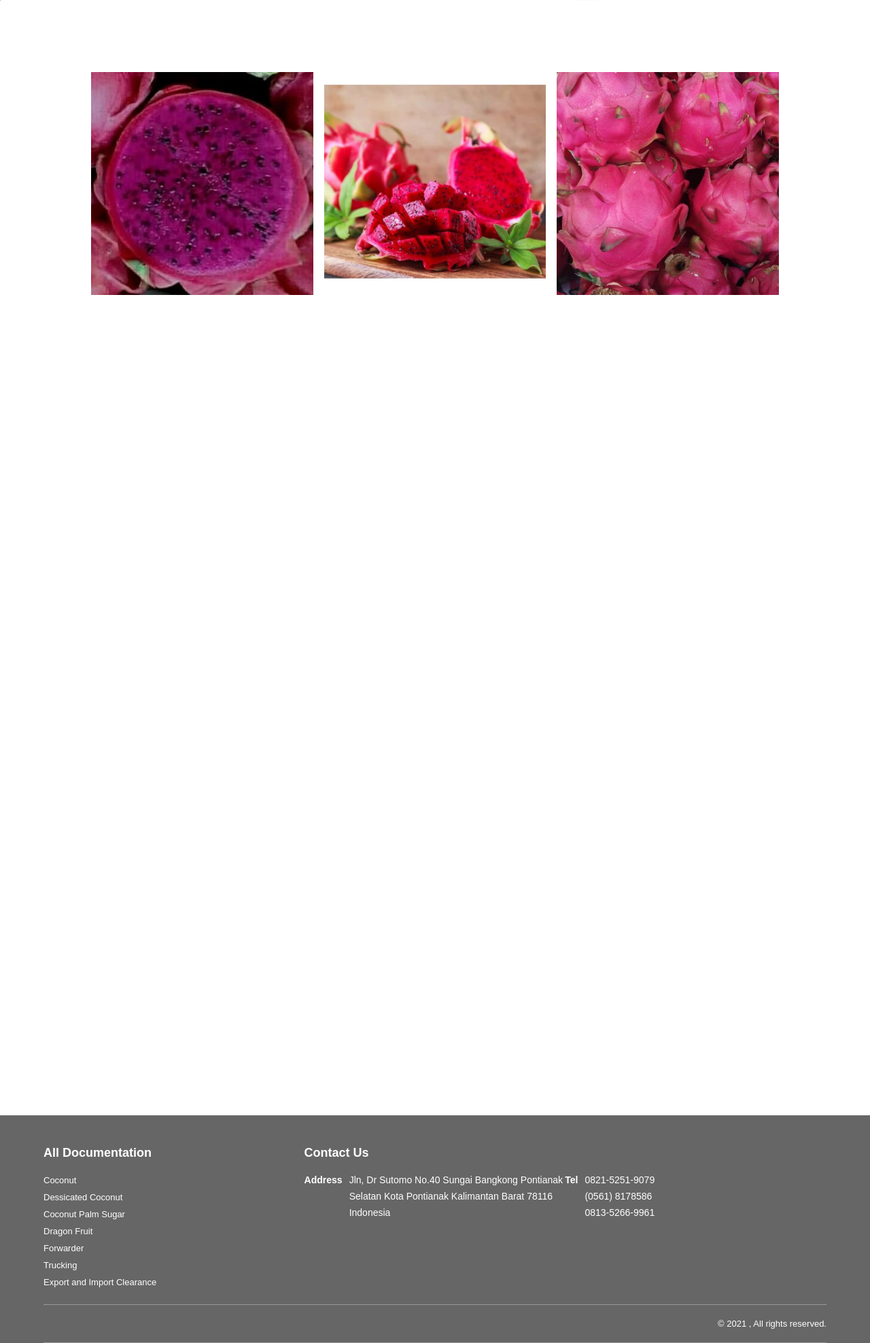
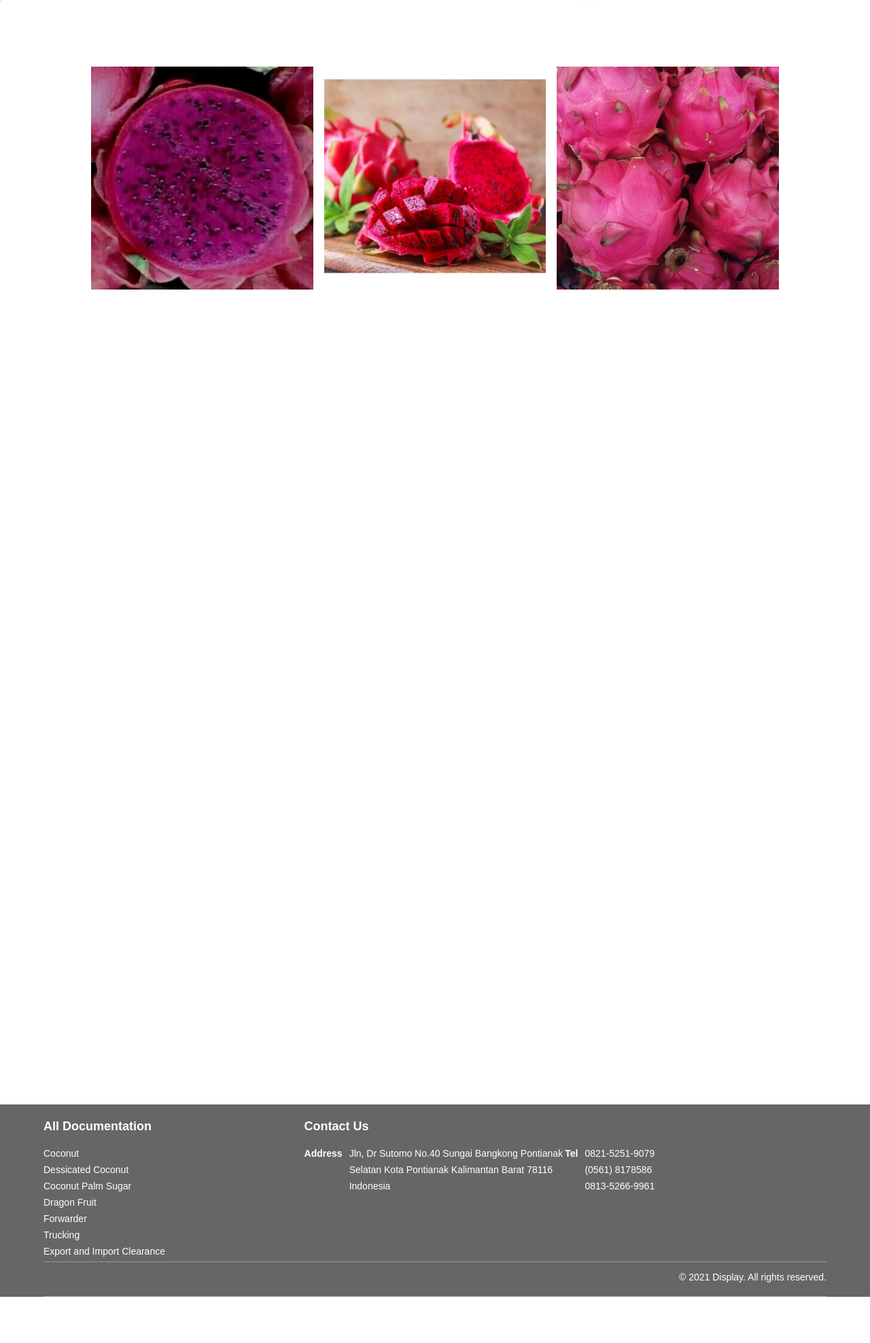
Before and after one commit to indekslink/supplier-exportir, a PHP site: page /dragon-fruit.html in a window 1280 px wide. Shown: the part 531-2507 px from the top of the page at 68% size. After the commit the page ends 2439 px from the top, so only its background shows below. Run offline with PHP 8.4, Linux system fonts and the light colour scheme.

Commit message:
merapikan halaman

```diff
--- a/css/main.css
+++ b/css/main.css
@@ -244,11 +244,12 @@ img.slide::before {
   justify-content: center;
   align-items: stretch;
   flex-wrap: wrap;
+  gap: 1rem;
 }
 .flex-gallery a {
   display: block;
   width: 30%;
-  margin: 0.5rem;
+  /* margin: 0.5rem; */
 }
 
 .flex-gallery a img {
@@ -1448,11 +1449,13 @@ p.camera {
     width: 50px;
   }
   #headcell a {
-    font: bold 14px/40px sans-serif;
+    /* font: bold 14px/40px sans-serif; */
+    font: bold 6px/25px sans-serif;
     padding: 0 5px;
   }
   #headcell2 a {
-    font: bold 14px/40px sans-serif;
+    /* font: bold 14px/40px sans-serif; */
+    font: bold 6px/25px sans-serif;
     padding: 0 5px;
   }
   #headcell3 a {
@@ -1553,6 +1556,22 @@ p.camera {
 		opacity:1;
 		animation-name:none;
 	}*/
+  button.whatsapp {
+    padding: 0.5rem 1rem;
+  }
+  #slider.hero-konten img.img {
+    min-height: 40vh !important;
+    width: 100%;
+  }
+  #slider.hero-konten .slide1 {
+    top: 10% !important;
+  }
+  #slider.hero-konten .slide2 {
+    top: 22% !important;
+  }
+  #slider.hero-konten img.slide {
+    top: 20% !important;
+  }
 }
 @media only screen and (max-width: 400px) {
   text3 {
@@ -1577,11 +1596,11 @@ p.camera {
     width: 30px;
   }
   #headcell a {
-    font: bold 14px/40px sans-serif;
+    font: bold 5px/10px sans-serif;
     padding: 0 5px;
   }
   #headcell2 a {
-    font: bold 14px/40px sans-serif;
+    font: bold 5px/10px sans-serif;
     padding: 0 5px;
   }
   #headcell3 a {
--- a/dragon-fruit.html
+++ b/dragon-fruit.html
@@ -31,7 +31,7 @@
       }); //]]>
     </script>
   </head>
-  <body style="min-width: 884px">
+  <body>
     <header2 style="position: sticky">
       <div id="headcell2">
         <div style="opacity: 1" class="logo">
@@ -61,8 +61,12 @@
       </div>
     </header2>
 
-    <div id="slider">
-      <img src="img/blog/poster/header.png" style="width: 100%; height: auto" />
+    <div id="slider" class="hero-konten">
+      <img
+        src="img/blog/poster/header.png"
+        class="img"
+        style="width: 100%; height: auto"
+      />
       <p class="slide1">Dragon Fruit</p>
       <p class="slide2" style="width: 35%">
         Description of this page, example : Lorem ipsum dolor, sit amet
@@ -179,9 +183,9 @@
         </div>
       </div>
 
-      <div id="footer">
-        <div class="konten-footer">
-          <div class="colfooter">
+      <div id="footer2">
+        <div class="konten-footer2">
+          <div class="colfooter2">
             <h3>All Documentation</h3>
             <ul class="nodec">
               <li><a href="/coconut">Coconut</a></li>
@@ -198,8 +202,7 @@
               </li>
             </ul>
           </div>
-
-          <div class="colfooter">
+          <div class="colfooter2">
             <h3>Contact Us</h3>
             <div class="footer-address">
               <div class="bold">Address</div>
@@ -210,7 +213,7 @@
               </div>
             </div>
           </div>
-          <div class="colfooter">
+          <div class="colfooter2">
             <hidden><h3>Contact Us</h3></hidden>
             <div class="footer-address">
               <div class="bold">Tel</div>
@@ -223,13 +226,13 @@
             </div>
           </div>
         </div>
-        <div class="konten-footer" style="margin: 0 auto; padding: 0 0 20px 0">
+        <div class="konten-footer2" style="margin: 0 auto; padding: 0 0 20px 0">
           <p style="text-align: right">
             ©
             <script>
               document.write(new Date().getFullYear());
             </script>
-            , All rights reserved.
+            Display. All rights reserved.
           </p>
         </div>
       </div>
--- a/js/myscript.js
+++ b/js/myscript.js
@@ -5,18 +5,3 @@ whatsApp.forEach((e) => {
     window.open(`https://api.whatsapp.com/send?phone=${number}`, "_blank");
   });
 });
-
-$(document).ready(function () {
-  $(".owl-carousel").owlCarousel({
-    loop: true,
-
-    nav: false,
-    autoplay: true,
-    autoplayTimeout: 6000,
-    responsive: {
-      0: {
-        items: 1,
-      },
-    },
-  });
-});
```
Also changed, not shown: coconut.html (+10 -11 lines), dessicated-coconut.html (+11 -12 lines), export-import-clearance.html (+10 -10 lines), index.html (+15 -3 lines), trucking.html (+10 -10 lines).
